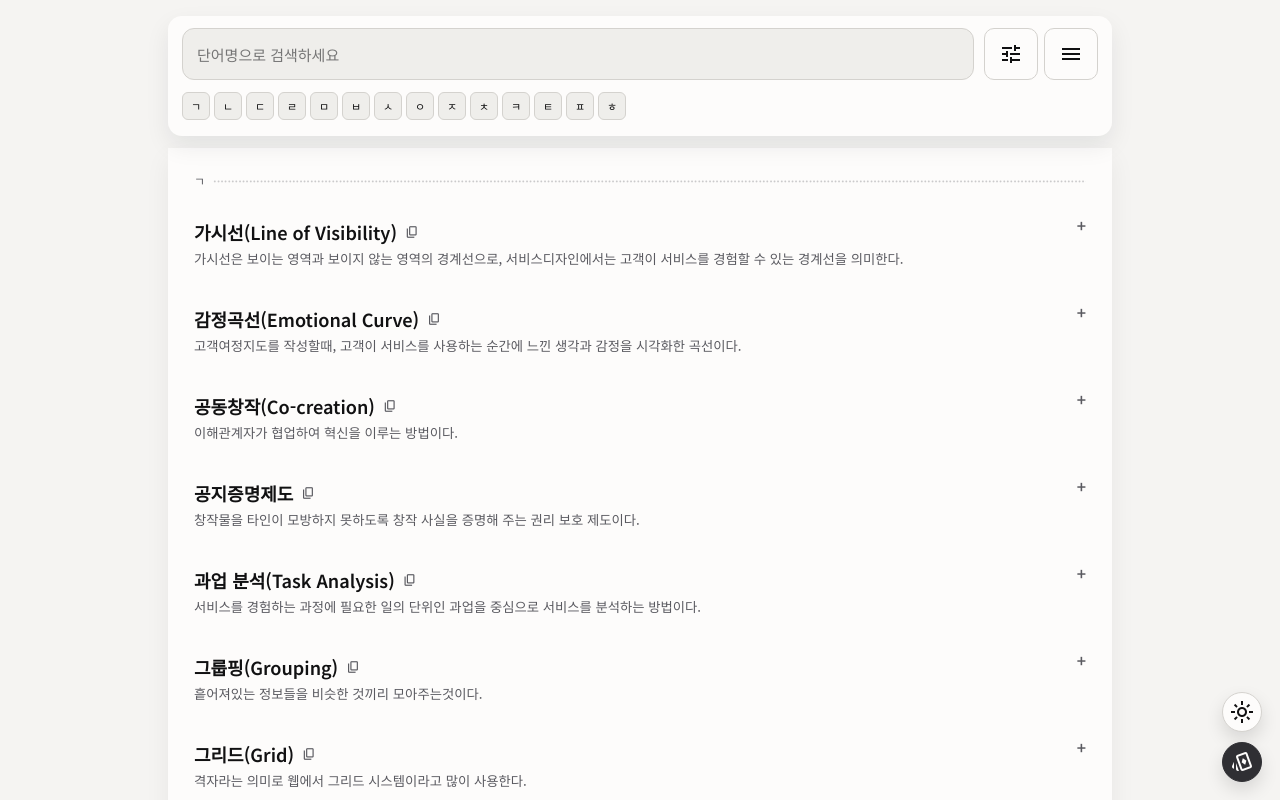
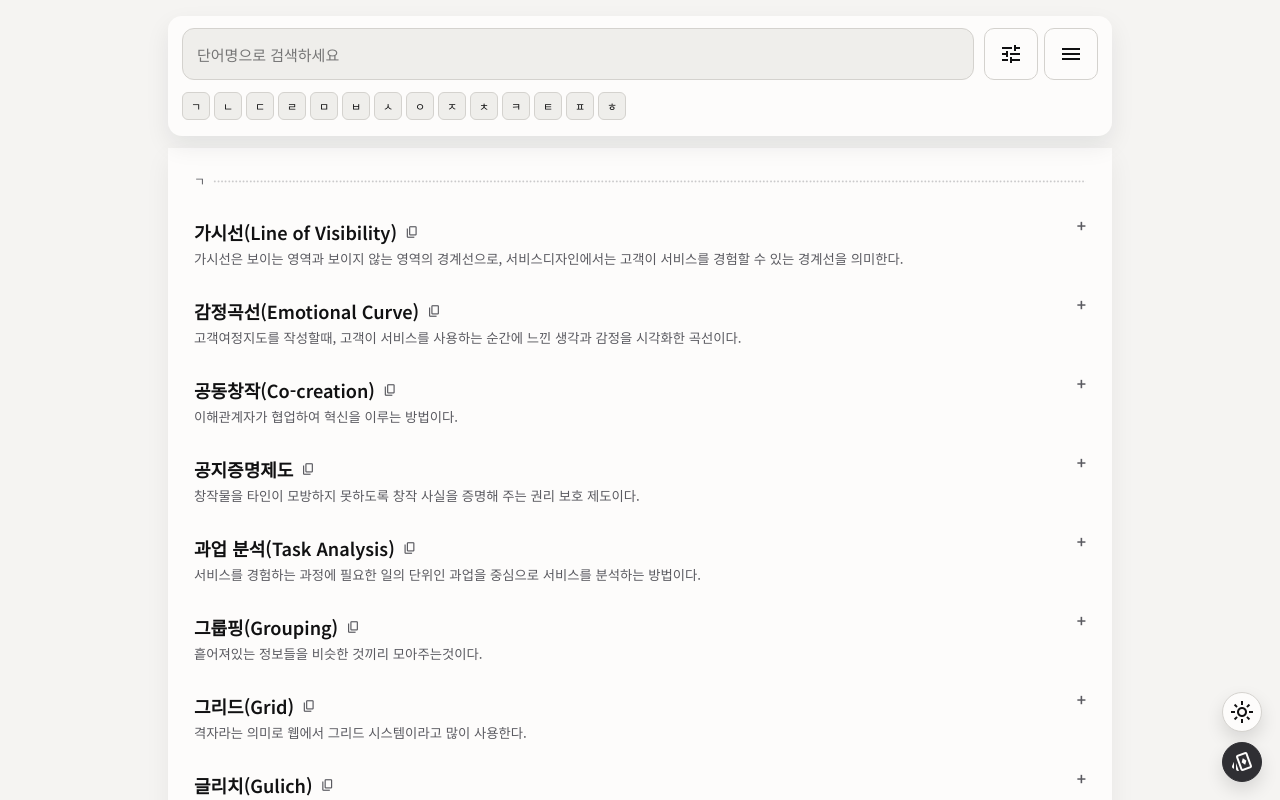
Before and after one commit to dauuoon/library, a React (Vite) app: page / in a window 1280 px wide. Shown: the top 800 px of the page. Built offline with nearby package versions, Linux system fonts and the light colour scheme.

Commit message:
feat: 도서사전에 Noto Serif 폰트 적용

```diff
--- a/index.html
+++ b/index.html
@@ -9,6 +9,10 @@
     <link
       rel="stylesheet"
       href="https://fonts.googleapis.com/css2?family=Material+Symbols+Outlined:opsz,wght,FILL,GRAD@20..48,100..700,0..1,-50..200"
+    />
+    <link
+      rel="stylesheet"
+      href="https://fonts.googleapis.com/css2?family=Noto+Serif+KR:wght@400;500;600;700&display=swap"
     />
     <style>
       .material-symbols-outlined {
--- a/src/App.css
+++ b/src/App.css
@@ -177,10 +177,8 @@
   white-space: nowrap;
 }
 
-.entry-row {
-  border-bottom: none;
-  transition: background 0.2s ease;
-  margin-bottom: 8px;
+.entry-row.book {
+  font-family: 'Noto Serif KR', serif;
 }
 
 .entry-row.open {
```
